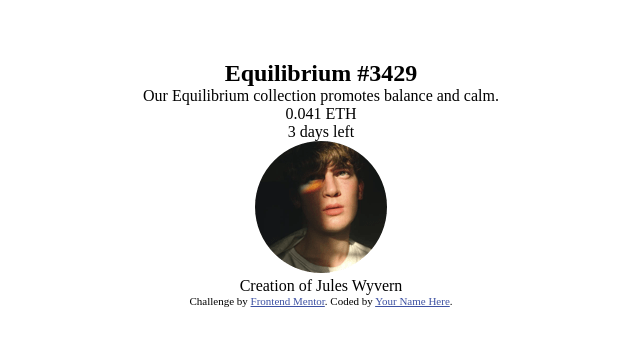
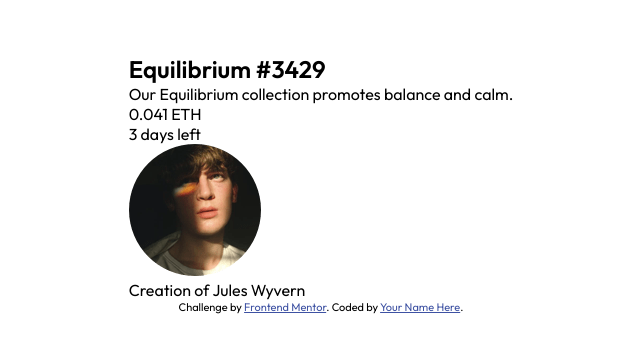
Before and after one commit to pkthunder87/nft-preview-card, a plain HTML site: page index.html in a window 1280 px wide. Shown: the part 226-578 px from the top of the page, without its empty margins (319-959 px from the left). Drawn offline with Linux system fonts and the light colour scheme.

Commit message:
Feat: Add outfit font family

```diff
--- a/index.html
+++ b/index.html
@@ -10,6 +10,13 @@
       type="image/png"
       sizes="32x32"
       href="./images/favicon-32x32.png"
+    />
+
+    <link rel="preconnect" href="https://fonts.googleapis.com" />
+    <link rel="preconnect" href="https://fonts.gstatic.com" crossorigin />
+    <link
+      href="https://fonts.googleapis.com/css2?family=Outfit:wght@300;400;600&display=swap"
+      rel="stylesheet"
     />
 
     <link rel="stylesheet" href="css/main.css" />
--- a/sass/_base.scss
+++ b/sass/_base.scss
@@ -22,8 +22,8 @@ body {
   height: 100vh;
   width: 100vw;
 
+  font-family: "Outfit", sans-serif;
   font-size: 1.6rem;
-  text-align: center;
 
   display: flex;
   flex-direction: column;
```
Also changed, not shown: css/main.css, css/main.min.css.
